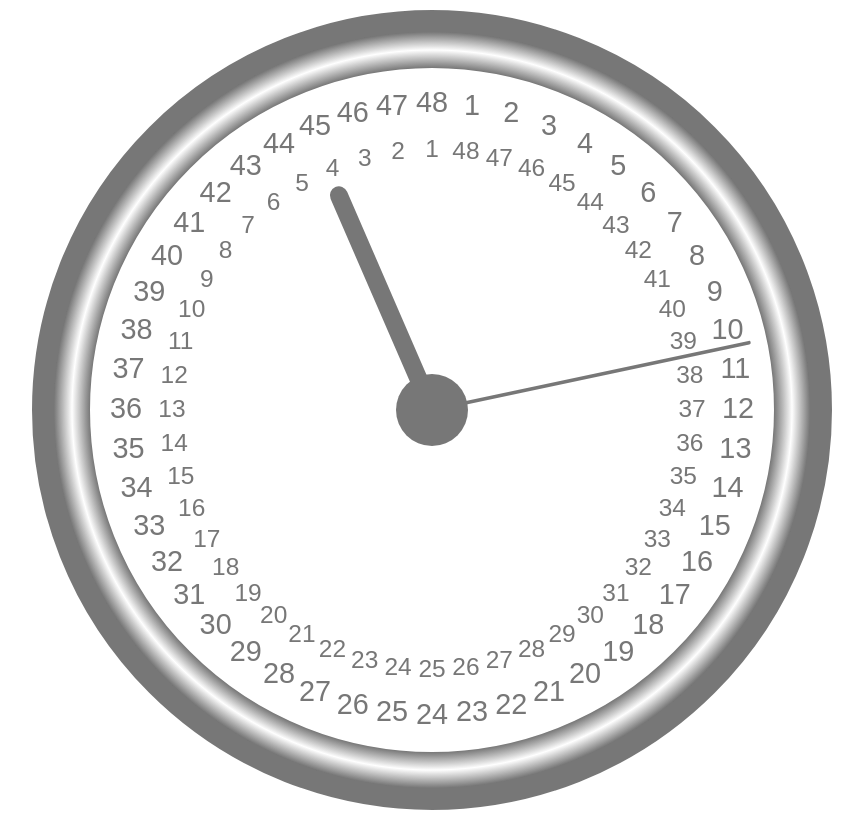
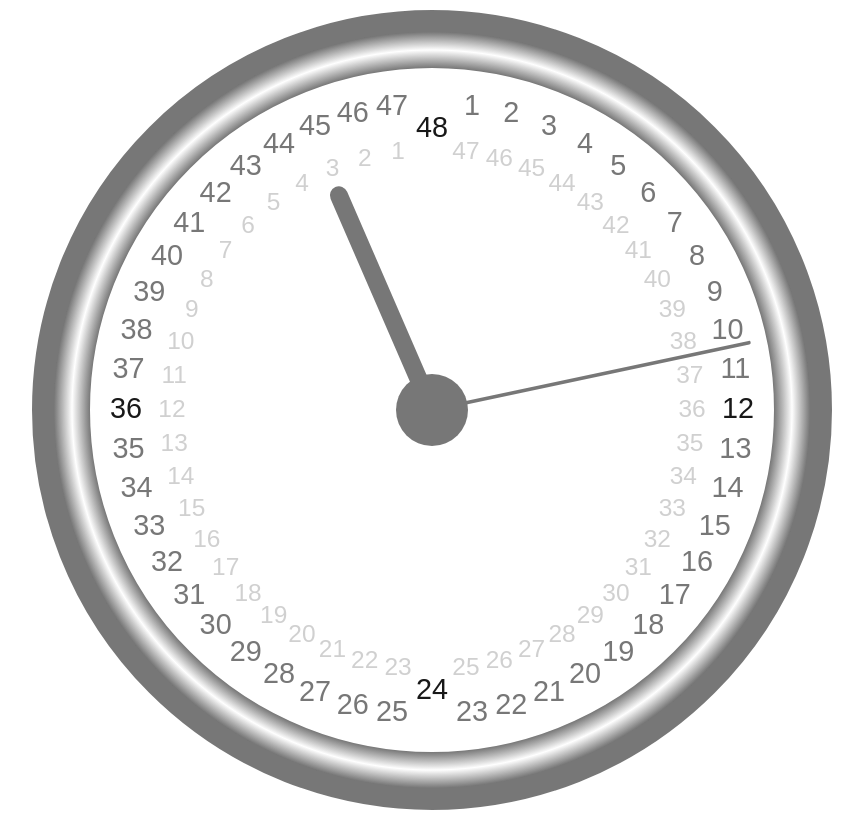
Before and after one commit to xwizard102/clock30pwa, a plain HTML site: page index.html in a window 1280 px wide. Shown: the whole page, without its empty margins (208-1071 px from the left). Drawn offline with Linux system fonts and the light colour scheme.

Commit message:
extract js in a separate file enhance numbers drawing

```diff
--- /dev/null
+++ b/draw.js
@@ -0,0 +1,104 @@
+function drawFace(ctx, radius) {
+    var grad;
+
+    ctx.beginPath();
+    ctx.arc(0, 0, radius, 0, 2 * Math.PI);
+    ctx.fillStyle = 'white';
+    ctx.fill();
+
+    grad = ctx.createRadialGradient(0, 0, radius * 0.95, 0, 0, radius * 1.05);
+    grad.addColorStop(0, '#696969');
+    grad.addColorStop(0.5, 'white');
+    grad.addColorStop(1, '#696969');
+
+    ctx.strokeStyle = grad;
+    ctx.lineWidth = radius * 0.1;
+    ctx.stroke();
+
+    ctx.beginPath();
+    ctx.arc(0, 0, radius * 0.1, 0, 2 * Math.PI);
+    ctx.fillStyle = '#696969';
+    ctx.fill();
+}
+
+function drawNumbers(ctx, radius) {
+    var ang;
+    var num;
+    ctx.font = radius * 0.08 + "px arial";
+    ctx.textBaseline = "middle";
+    ctx.textAlign = "center";
+
+    var orgFillStyle = ctx.fillStyle;
+    var altFillStyle = "#000000";
+
+    for (num = 1; num < 49; num++) {
+        ang = num * Math.PI / 24;
+        ctx.rotate(ang);
+        ctx.translate(0, -radius * 0.85);
+        ctx.rotate(-ang);
+        if (num%12 == 0) ctx.fillStyle = altFillStyle;
+        var y = (num%24 == 0)? Math.pow(-1, num/24)*25 : 0;
+        ctx.fillText(num.toString(), 0, y);
+        ctx.fillStyle = orgFillStyle;
+        ctx.rotate(ang);
+        ctx.translate(0, radius * 0.85);
+        ctx.rotate(-ang);
+    }
+}
+
+function drawSecondaryumbers(ctx, radius) {
+    var ang;
+    var num;
+    var secNum;
+    ctx.font = radius * 0.08 + "px arial";
+    ctx.textBaseline = "middle";
+    ctx.textAlign = "center";
+
+    ctx.fillStyle = "#cccccc";
+
+    for (num = 0; num < 48; num++) {
+        ang = num * Math.PI / 24;
+        secNum = 48 - num;
+        ctx.rotate(ang);
+        ctx.translate(0, -radius * 0.85);
+        ctx.rotate(-ang);
+        if (num%24 != 0)
+        ctx.fillText(secNum.toString(), 0, 0);
+        ctx.rotate(ang);
+        ctx.translate(0, radius * 0.85);
+        ctx.rotate(-ang);
+    }
+}
+
+function drawTime(ctx, radius) {
+    var now = new Date();
+    var hour = now.getHours();
+    var minute = now.getMinutes();
+    var second = now.getSeconds();
+    //hour
+    hour = (hour * Math.PI / 12) + (minute * Math.PI / (2 * 6 * 60)) + (second * Math.PI / (2 * 360 * 60));
+    drawHand(ctx, hour, radius * 0.65, radius * 0.05);
+    // second
+    second = (second * Math.PI / 30);
+    drawHand(ctx, second, radius * 0.9, radius * 0.01);
+}
+
+function drawHand(ctx, pos, length, width) {
+    ctx.beginPath();
+    ctx.lineWidth = width;
+    ctx.lineCap = "round";
+    ctx.moveTo(0, 0);
+    ctx.rotate(pos);
+    ctx.lineTo(0, -length);
+    ctx.stroke();
+    ctx.rotate(-pos);
+}
+
+function drawHighlight(ctx, radius) {
+    ctx.strokeStyle = '#000000';
+    ctx.lineWidth = 5;
+    ctx.stroke();
+
+    ctx.beginPath();
+    ctx.arc(0, 0, radius * 0.06, 0, 2 * Math.PI);
+}
--- a/index.html
+++ b/index.html
@@ -22,6 +22,8 @@
     </center>
   </body>
 
+<script src="draw.js"></script>
+
 <script>
   var canvas = document.getElementById("canvas");
   var ctx = canvas.getContext("2d");
@@ -37,95 +39,9 @@
     drawNumbers(ctx, radius);
     drawSecondaryumbers(ctx, radius*0.85);
     drawTime(ctx, radius);
+
+    // drawSeconds();
   }
-
-    function drawFace(ctx, radius) {
-      var grad;
-
-      ctx.beginPath();
-      ctx.arc(0, 0, radius, 0, 2*Math.PI);
-      ctx.fillStyle = 'white';
-      ctx.fill();
-
-      grad = ctx.createRadialGradient(0,0,radius*0.95, 0,0,radius*1.05);
-      grad.addColorStop(0, '#696969');
-      grad.addColorStop(0.5, 'white');
-      grad.addColorStop(1, '#696969');
-
-      ctx.strokeStyle = grad;
-      ctx.lineWidth = radius*0.1;
-      ctx.stroke();
-
-      ctx.beginPath();
-      ctx.arc(0, 0, radius*0.1, 0, 2*Math.PI);
-      ctx.fillStyle = '#696969';
-      ctx.fill();
-    }
-
-    function drawNumbers(ctx, radius) {
-      var ang;
-      var num;
-      ctx.font = radius*0.08 + "px arial";
-      ctx.textBaseline="middle";
-      ctx.textAlign="center";
-
-      for(num= 1; num < 49; num++){
-          ang = num * Math.PI / 24;
-          ctx.rotate(ang);
-          ctx.translate(0, -radius*0.85);
-          ctx.rotate(-ang);
-          ctx.fillText(num.toString(), 0, 0);
-          ctx.rotate(ang);
-          ctx.translate(0, radius*0.85);
-          ctx.rotate(-ang);
-      }
-    }
-
-      function drawSecondaryumbers(ctx, radius) {
-      var ang;
-      var num;
-      var secNum;
-      ctx.font = radius*0.08 + "px arial";
-      ctx.textBaseline="middle";
-      ctx.textAlign="center";
-
-      for(num= 1; num < 49; num++){
-          ang = num * Math.PI / 24;
-          secNum = 49 - num;
-          ctx.rotate(ang);
-          ctx.translate(0, -radius*0.85);
-          ctx.rotate(-ang);
-          ctx.fillText(secNum.toString(), 0, 0);
-          ctx.rotate(ang);
-          ctx.translate(0, radius*0.85);
-          ctx.rotate(-ang);
-      }
-  }
-
-  function drawTime(ctx, radius) {
-    var now = new Date();
-    var hour = now.getHours();
-    var minute = now.getMinutes();
-    var second = now.getSeconds();
-    //hour
-    hour=(hour*Math.PI/12)+(minute*Math.PI/(2*6*60))+(second*Math.PI/(2*360*60));
-    drawHand(ctx, hour, radius*0.65, radius*0.05);
-    // second
-    second=(second*Math.PI/30);
-    drawHand(ctx, second, radius*0.9, radius*0.01);
-}
-
-function drawHand(ctx, pos, length, width) {
-    ctx.beginPath();
-    ctx.lineWidth = width;
-    ctx.lineCap = "round";
-    ctx.moveTo(0,0);
-    ctx.rotate(pos);
-    ctx.lineTo(0, -length);
-    ctx.stroke();
-    ctx.rotate(-pos);
-}
-
 </script>
 
 <script>
@@ -135,5 +51,4 @@ function drawHand(ctx, pos, length, width) {
     });
   }
 </script>
-
 </html>
```
Also changed, not shown: seconds.js (added, +35 -0 lines). Lines whose indentation alone changed are shown as unchanged.
